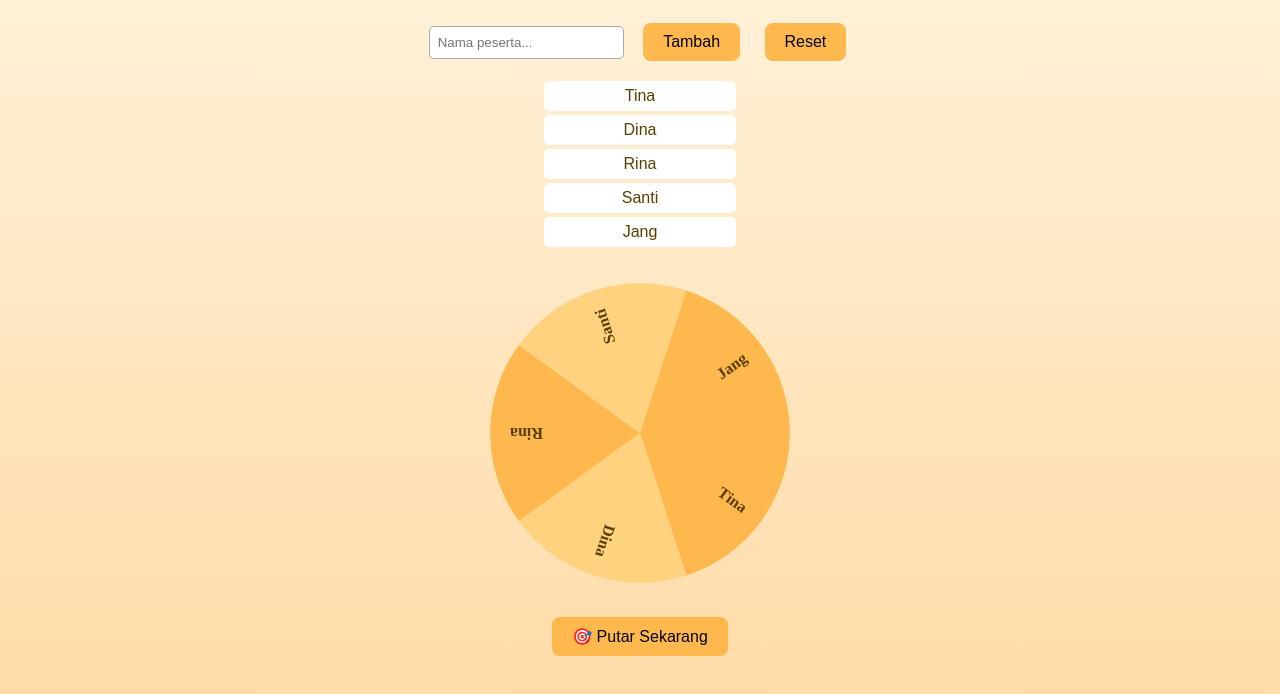
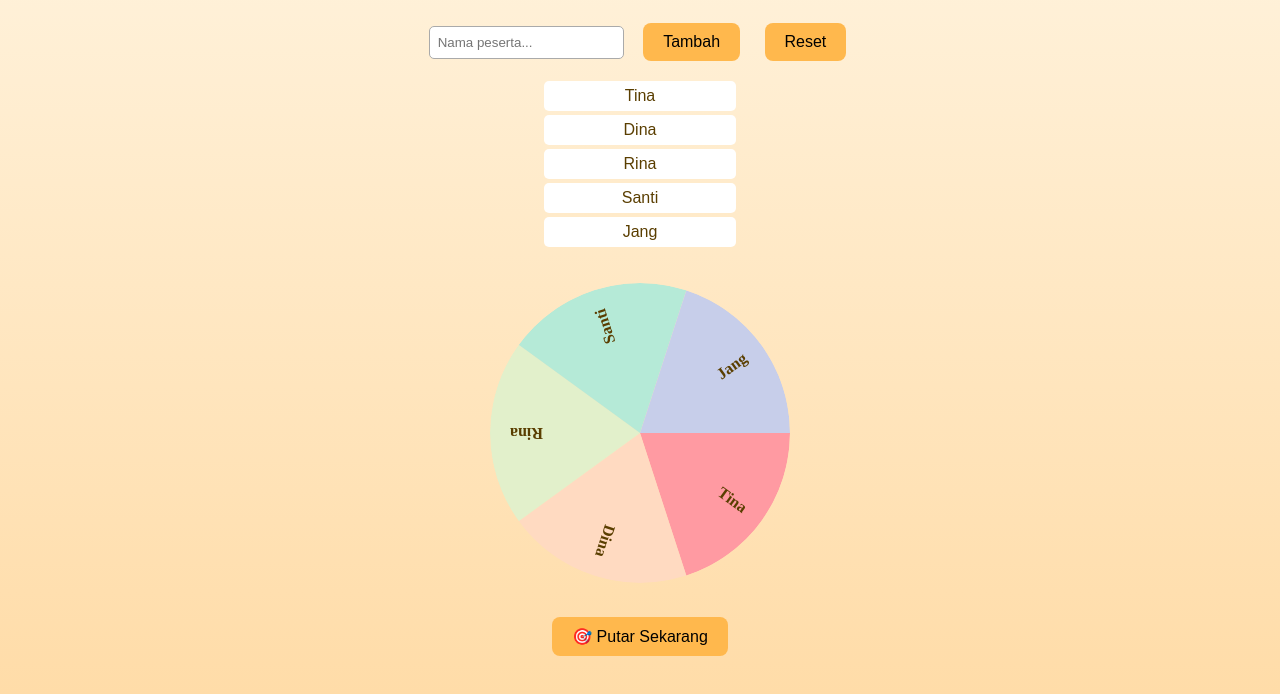
Before and after one commit to shopquen88-crypto/Spin-the-weels, a plain HTML site: page index.html in a window 1280 px wide. Shown: the part 124-818 px from the top of the page. Drawn offline with Linux system fonts and the light colour scheme.

Commit message:
Update index.html

```diff
--- a/index.html
+++ b/index.html
@@ -77,7 +77,8 @@
       for (let i = 0; i < names.length; i++) {
         const angle = startAngle + i * arc;
         ctx.beginPath();
-        ctx.fillStyle = i % 2 ? "#ffd280" : "#ffb84d";
+        const colors = ["#FF9AA2", "#FFDAC1", "#E2F0CB", "#B5EAD7", "#C7CEEA", "#FFD6A5", "#B5EAD7", "#FFB7B2"];
+ctx.fillStyle = colors[i % colors.length];
         ctx.moveTo(150, 150);
         ctx.arc(150, 150, 150, angle, angle + arc);
         ctx.fill();
```
